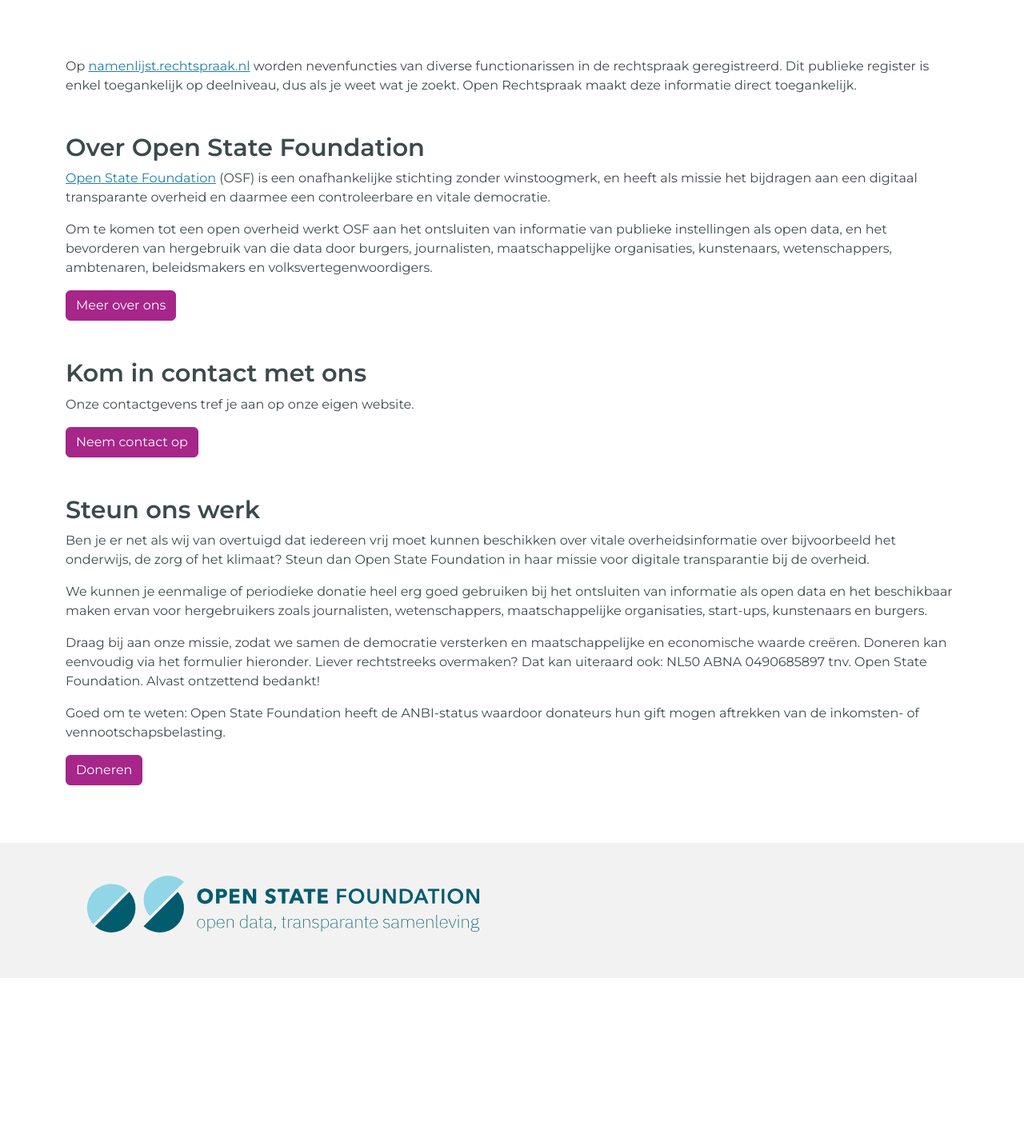
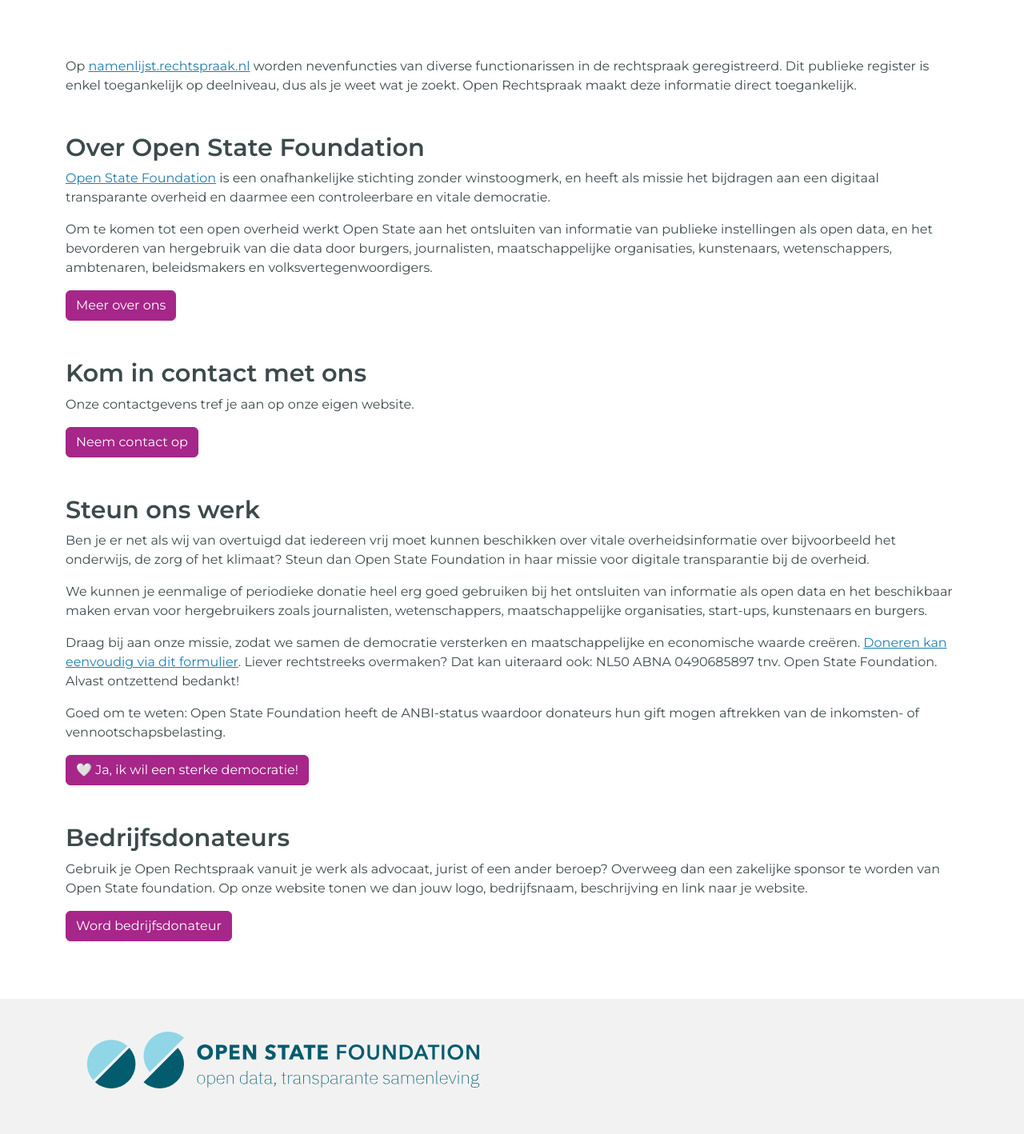
Before and after one commit to openstate/open-rechtspraak, a Flask app: page /about in a window 1280 px wide. Shown: the part 201-1619 px from the top of the page at 80% size. Before the commit the page ends 1424 px from the top, so only its background shows below. Run offline with Flask 3, Linux system fonts and the light colour scheme; style sheets or scripts are compiled from the project's sources; parts of the project's set-up code (start-up, migrations or seed data) failed here and were passed over.

Commit message:
Update texts

```diff
--- a/app/templates/pages/about.html
+++ b/app/templates/pages/about.html
@@ -8,9 +8,9 @@
     informatie direct toegankelijk.</p>
 
   <h2 class="mt-5">Over Open State Foundation</h2>
-  <p><a href="https://openstate.eu/nl/" target="_blank" rel="noopener">Open State Foundation</a> (OSF) is een onafhankelijke stichting zonder winstoogmerk, en heeft als missie het bijdragen
+  <p><a href="https://openstate.eu/nl/" target="_blank" rel="noopener">Open State Foundation</a> is een onafhankelijke stichting zonder winstoogmerk, en heeft als missie het bijdragen
     aan een digitaal transparante overheid en daarmee een controleerbare en vitale democratie.</p>
-  <p>Om te komen tot een open overheid werkt OSF aan het ontsluiten van informatie van publieke instellingen als open
+  <p>Om te komen tot een open overheid werkt Open State aan het ontsluiten van informatie van publieke instellingen als open
     data, en het bevorderen van hergebruik van die data door burgers, journalisten, maatschappelijke organisaties,
     kunstenaars, wetenschappers, ambtenaren, beleidsmakers en volksvertegenwoordigers.</p>
   <a class="btn btn-primary" href="https://openstate.eu/nl/over-ons/" target="_blank" rel="noopener">Meer over ons</a>
@@ -22,7 +22,11 @@
   <h2 class="mt-5">Steun ons werk</h2>
   <p>Ben je er net als wij van overtuigd dat iedereen vrij moet kunnen beschikken over vitale overheidsinformatie over bijvoorbeeld het onderwijs, de zorg of het klimaat? Steun dan Open State Foundation in haar missie voor digitale transparantie bij de overheid.</p>
   <p>We kunnen je eenmalige of periodieke donatie heel erg goed gebruiken bij het ontsluiten van informatie als open data en het beschikbaar maken ervan voor hergebruikers zoals journalisten, wetenschappers, maatschappelijke organisaties, start-ups, kunstenaars en burgers.</p>
-  <p>Draag bij aan onze missie, zodat we samen de democratie versterken en maatschappelijke en economische waarde creëren. Doneren kan eenvoudig via het formulier hieronder. Liever rechtstreeks overmaken? Dat kan uiteraard ook: NL50 ABNA 0490685897 tnv. Open State Foundation. Alvast ontzettend bedankt!</p>
+  <p>Draag bij aan onze missie, zodat we samen de democratie versterken en maatschappelijke en economische waarde creëren. <a href="https://openstate.eu/nl/doneren/" target="_blank" rel="noopener">Doneren kan eenvoudig via dit formulier</a>. Liever rechtstreeks overmaken? Dat kan uiteraard ook: NL50 ABNA 0490685897 tnv. Open State Foundation. Alvast ontzettend bedankt!</p>
   <p>Goed om te weten: Open State Foundation heeft de ANBI-status waardoor donateurs hun gift mogen aftrekken van de inkomsten- of vennootschapsbelasting.</p>
-  <a class="btn btn-primary" href="https://openstate.eu/nl/doneren/" target="_blank" rel="noopener">Doneren</a>
+  <a class="btn btn-primary" href="https://openstate.eu/nl/doneren/?utm_source=openrechtspraak" target="_blank" rel="noopener">🤍 Ja, ik wil een sterke democratie!</a>
+
+  <h2 class="mt-5">Bedrijfsdonateurs</h2>
+  <p>Gebruik je Open Rechtspraak vanuit je werk als advocaat, jurist of een ander beroep? Overweeg dan een zakelijke sponsor te worden van Open State foundation. Op onze website tonen we dan jouw logo, bedrijfsnaam, beschrijving en link naar je website.</p>
+  <a class="btn btn-primary" href="https://openstate.eu/nl/doneren/#bedrijfsdonateurs?utm_source=openrechtspraak" target="_blank" rel="noopener">Word bedrijfsdonateur</a>
 {% endblock %}
--- a/app/templates/partials/_donation_modal.html
+++ b/app/templates/partials/_donation_modal.html
@@ -2,30 +2,15 @@
   <div class="modal-dialog modal-lg modal-dialog-centered">
     <div class="modal-content">
       <div class="modal-body p-5">
-        <div class="d-flex justify-content-between">
-          <h2 class="text-primary">Steun ons werk.</h2>
+        <div class="d-flex justify-content-end">
           <button type="button" class="btn-close" data-bs-dismiss="modal" aria-label="Sluiten"></button>
         </div>
 
-        <p>Open Rechtspraak is - zonder winstoogmerk - gebouwd door <a href="https://openstate.eu?utm_source=openrechtspraak" target="_blank">Open State
-          Foundation</a>. Ben je er net als wij van
-          overtuigd dat iedereen vrij moet kunnen beschikken over vitale overheidsinformatie, inclusief informatie
-          over de rechtspraak? Steun ons dan in onze missie voor digitale transparantie bij de overheid.</p>
+        <p>Open Rechtspraak is gemaakt door <a href="https://openstate.eu?utm_source=openrechtspraak" target="_blank">Open State Foundation</a>. Wij zetten ons in voor een sterke democratie door transparantie. Dit kunnen we niet zonder jouw hulp.</p>
 
         <div class="my-4">
-          <a href="https://openstate.eu/nl/doneren/?utm_source=openrechtspraak" target="_blank" class="btn btn-primary btn-lg w-100 mb-2">Doneer
-            nu</a>
-          <button type="button" class="btn btn-white btn-lg w-100" data-bs-dismiss="modal">Een andere keer</button>
+          <a href="https://openstate.eu/nl/doneren/?utm_source=openrechtspraak" target="_blank" class="btn btn-primary btn-lg w-100 mb-2">🤍 Ja, ik wil een sterke democratie!</a>
         </div>
-
-        <hr class="my-4"/>
-
-        <h6>Bedrijfsdonateurs</h6>
-        <p>Gebruik je Open Rechtspraak vanuit je werk als advocaat, jurist of een ander beroep? Overweeg dan een
-          zakelijke sponsor te worden van Open State foundation. Op onze website tonen we dan jouw logo, bedrijfsnaam,
-          beschrijving en link naar je website.</p>
-
-        <a href="https://openstate.eu/nl/doneren/#bedrijfsdonateurs?utm_source=openrechtspraak" target="_blank">Klik hier voor meer informatie</a>
       </div>
     </div>
   </div>
```
